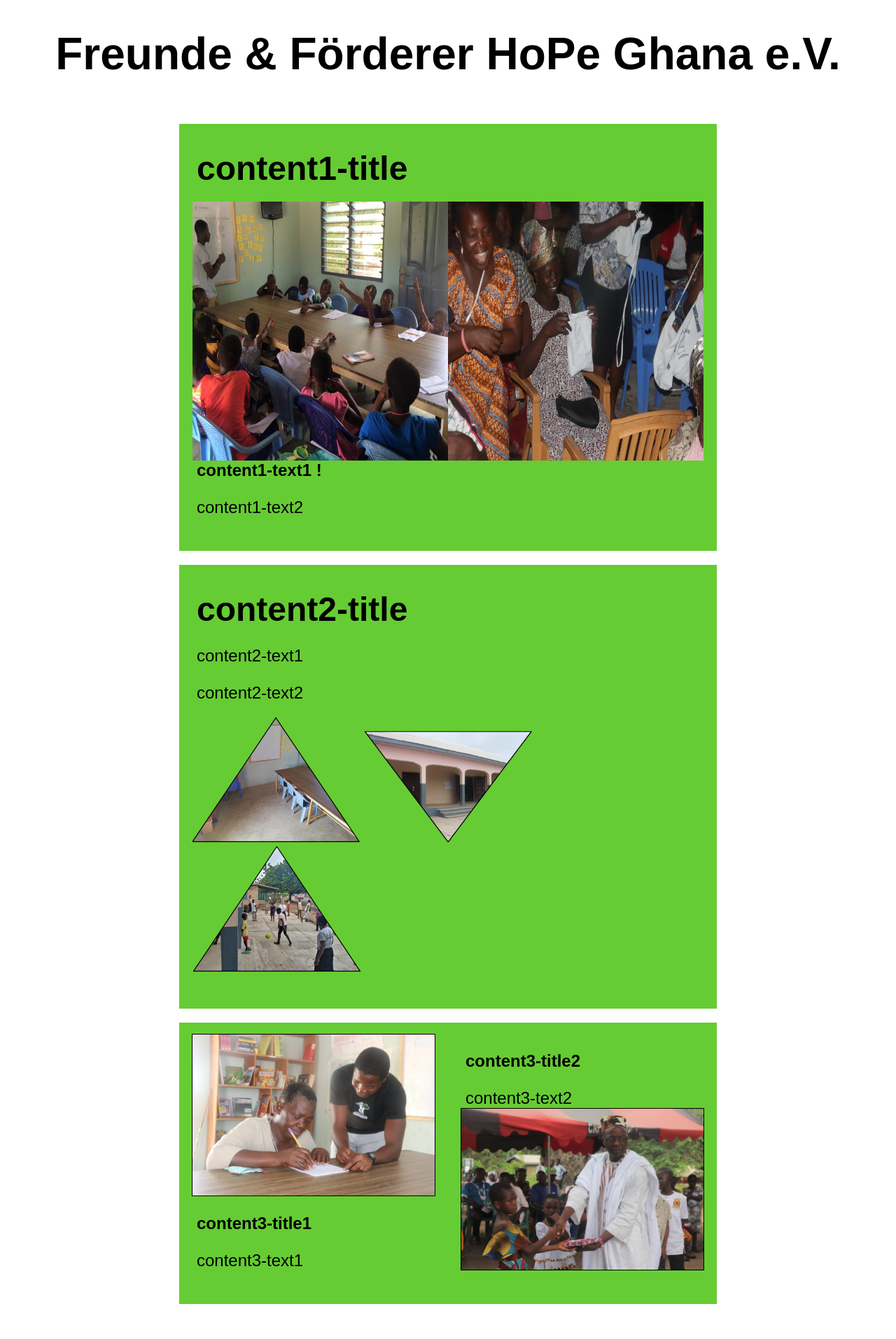
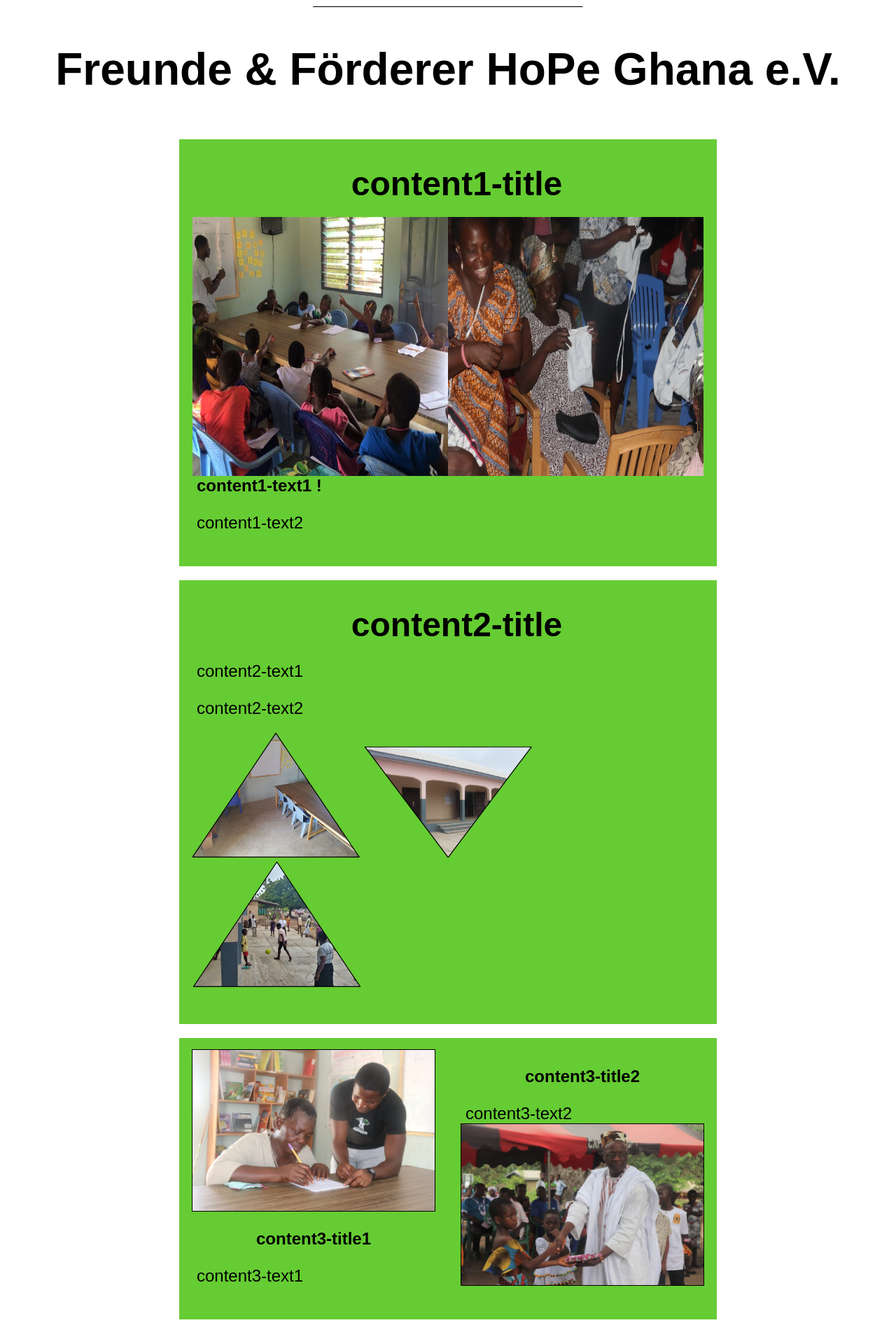
Before and after one commit to Lightshadow244/HoPe, a Django app: template HoPe/Foerder/templates/Foerder/index.html in a window 1280 px wide. Shown: the part 887-2800 px from the top of the page at 70% size. Before the commit the page ends 2750 px from the top, so only its background shows below. Run offline with Django 3.2, Linux system fonts and the light colour scheme; the template is opened without the code that fills it, so the values that code supplies are empty.

Commit message:
-headline center -picture trans

```diff
--- a/HoPe/Foerder/templates/Foerder/index.html
+++ b/HoPe/Foerder/templates/Foerder/index.html
@@ -10,7 +10,7 @@
 </div>
 <div class="content-wrapper bg">
 <div class="logo-wrapper">
-  <img src="{% static 'Hope.jpeg' %}" class="logo">
+  <img src="{% static 'Hope_trans.jpeg' %}" class="logo">
   <hr class="logo-line">
   <h1 class="logo-title">Freunde & Förderer HoPe Ghana e.V.</h1>
 </div>
@@ -52,7 +52,7 @@
 <div class ="content disp-table">
   <div class="content-left">
     <img src="{% static 'Hope_04.jpeg' %}" class="content3-picture">
-    <p class="content-text bold">
+    <p class="content-text bold text-center">
       <!--Adults are present-->{% trans "content3-title1" %}
     </p>
     <p class="content-text">
@@ -62,7 +62,7 @@
     </p>
   </div>
   <div class="content-right">
-    <p class="content-text bold">
+    <p class="content-text bold text-center">
       <!--Children are the future-->{% trans "content3-title2" %}
     </p>
     <p class="content-text">
--- a/HoPe/static/css/custom.css
+++ b/HoPe/static/css/custom.css
@@ -46,6 +46,7 @@
 .content-title {
 	margin: 20px 0 0 25px;
 	font-size:300%;
+	text-align: center;
 }
 
 .content-text {
@@ -316,6 +317,10 @@
 	width: 90%;
 	border: 1px solid black;
 }
+
+.text-center{
+	text-align: center;
+}
 /*css for smartphones*/
 @media (max-width: 1200px) {
 	body {
```
Also changed, not shown: HoPe/static/media/Hope_trans.jpeg (added).
